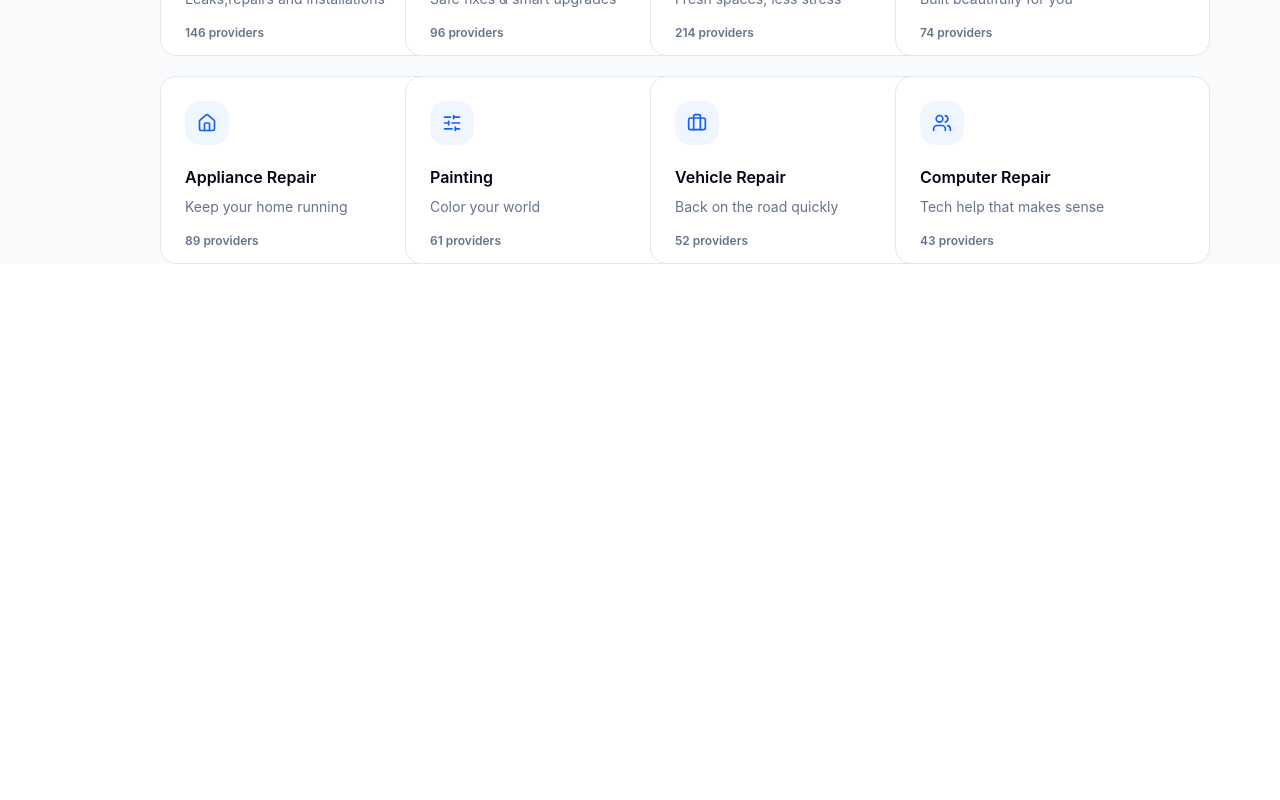
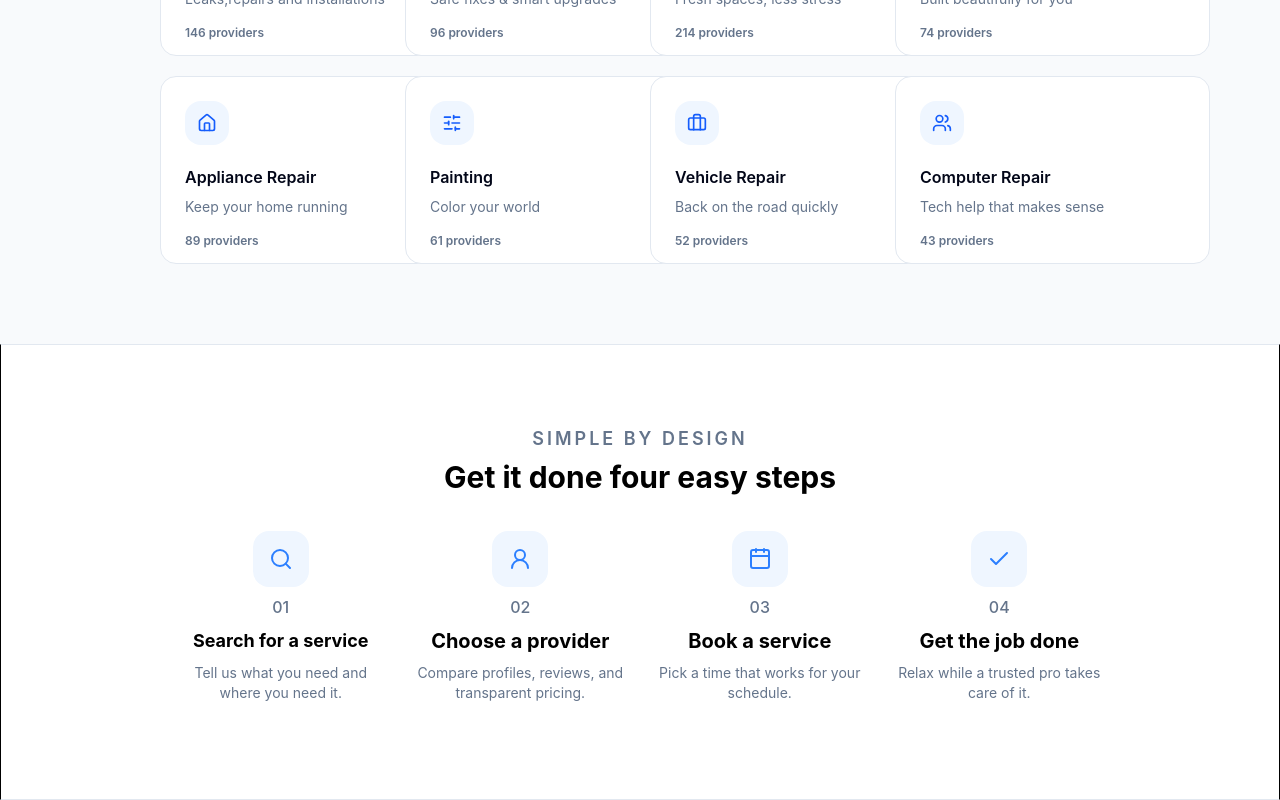
Before and after one commit to sandipshrestha851/ServiceHub, a Next.js app in the folder frontend/: page / in a window 1280 px wide. Shown: the part 878-1678 px from the top of the page. Before the commit the page ends 1142 px from the top, so only its background shows below. Built offline with nearby package versions, Linux system fonts and the light colour scheme.

Commit message:
making the how it works section

```diff
--- a/frontend/src/components/home/Services.tsx
+++ b/frontend/src/components/home/Services.tsx
@@ -15,7 +15,7 @@ const Services = () => {
     return (
         <div className="services mt-20 mx-40">
             <div className="headers flex flex-col gap-2.5">
-                <p className="text-[#2563EB] font-smooch text-xl font-semibold">EXPLORE SERVICES</p>
+                <p className="text-[#2563EB] font-smooch text-xl font-semibold tracking-[5px]">EXPLORE SERVICES</p>
                 <h2 className="text-3xl font-bold font-poppins">What can we help with?</h2>
                 <p className="text-[#64748B] font-poppins">Whatever the job find the right person for it.</p>
             </div>
--- /dev/null
+++ b/frontend/src/components/home/Steps.tsx
@@ -0,0 +1,62 @@
+import React from 'react'
+import {Search,UserRound,Calendar,Check} from 'lucide-react'
+
+const steps = () => {
+  return (
+    <div className="steps mt-20 px-40 flex flex-col items-center bg-white py-20 border border-t-[#e2e8f0] border-b-[#E2E8F0]">
+      <div className="headers flex flex-col items-center gap-1.5">
+        <p className="text-lg text-[#64748B] font-semibold tracking-[3px] uppercase">simple by design</p>
+        <h2 className="text-3xl font-bold">Get it done four easy steps</h2>
+      </div>
+      <div className="stepCards mt-5 grid grid-cols-4 w-full mx-auto">
+            <div className="step1 flex flex-col items-center w-full p-4 gap-2">
+                <div className="icon rounded-2xl p-4 bg-blue-50 text-blue-500">
+                    <Search/>
+                </div>
+                <div className="steps-info flex flex-col items-center gap-2">
+                    <p className="number text-[#64748B] font-medium">01</p>
+                    <h3 className="step-name text-lg font-bold">Search for a service</h3>
+                    <p className="step-description text-sm text-[#64748B] text-center">Tell us what you need and where you need it.</p>
+                </div>
+            </div>
+
+            <div className="step2 flex flex-col items-center w-full p-4 gap-2">
+                <div className="icon rounded-2xl p-4 bg-blue-50 text-blue-500">
+                    <UserRound/>
+                </div>
+                <div className="steps-info flex flex-col items-center gap-2">
+                    <p className="number text-[#64748B] font-medium">02</p>
+                    <h3 className="step-name text-xl font-bold">Choose a provider</h3>
+                    <p className="step-description text-sm text-[#64748B] text-center">Compare profiles, reviews, and transparent pricing.</p>
+                </div>
+            </div>
+
+            <div className="step3 flex flex-col items-center w-full p-4 gap-2">
+                <div className="icon rounded-2xl p-4 bg-blue-50 text-blue-500">
+                    <Calendar/>
+                </div>
+                <div className="steps-info flex flex-col items-center gap-2">
+                    <p className="number text-[#64748B] font-medium">03</p>
+                    <h3 className="step-name text-xl font-bold">Book a service</h3>
+                    <p className="step-description text-sm text-[#64748B] text-center">Pick a time that works for your schedule.</p>
+                </div>
+            </div>
+
+            <div className="step4 flex flex-col items-center w-full p-4 gap-2">
+                <div className="icon rounded-2xl p-4 bg-blue-50 text-blue-500">
+                    <Check/>
+                </div>
+                <div className="steps-info flex flex-col items-center gap-2">
+                    <p className="number text-[#64748B] font-medium">04</p>
+                    <h3 className="step-name text-xl font-bold">Get the job done</h3>
+                    <p className="step-description text-sm text-[#64748B] text-center">Relax while a trusted pro takes care of it.</p>
+                </div>
+            </div>
+
+
+      </div>
+    </div>
+  )
+}
+
+export default steps
--- a/frontend/src/components/layout/Navbar.tsx
+++ b/frontend/src/components/layout/Navbar.tsx
@@ -7,7 +7,7 @@ import {usePathname} from 'next/navigation';
 const Navbar = () => {
   return (
     <div>
-      <div className="navbar flex justify-between px-8 py-6 border-b border-b-[#E2E8F0] sticky">
+      <div className="navbar flex justify-between px-40 py-6 border-b border-b-[#E2E8F0] sticky">
         <div className="left-items flex flex-col gap-5">
             <div className="logo">
                 <img src="/images/logo.png" alt="logo" className="w-40 cursor-pointer" />
--- a/frontend/src/pages/Homepage.tsx
+++ b/frontend/src/pages/Homepage.tsx
@@ -3,6 +3,7 @@ import React from 'react'
 import Navbar from '../components/layout/Navbar'
 import Carausel from '../components/home/Carausel'
 import Services from '../components/home/Services'
+import Steps from '../components/home/Steps'
 
 const homepage = () => {
   return (
@@ -10,6 +11,7 @@ const homepage = () => {
         <Navbar/>
         <Carausel/>
         <Services/>
+        <Steps/>
     </div>
   )
 }
```
